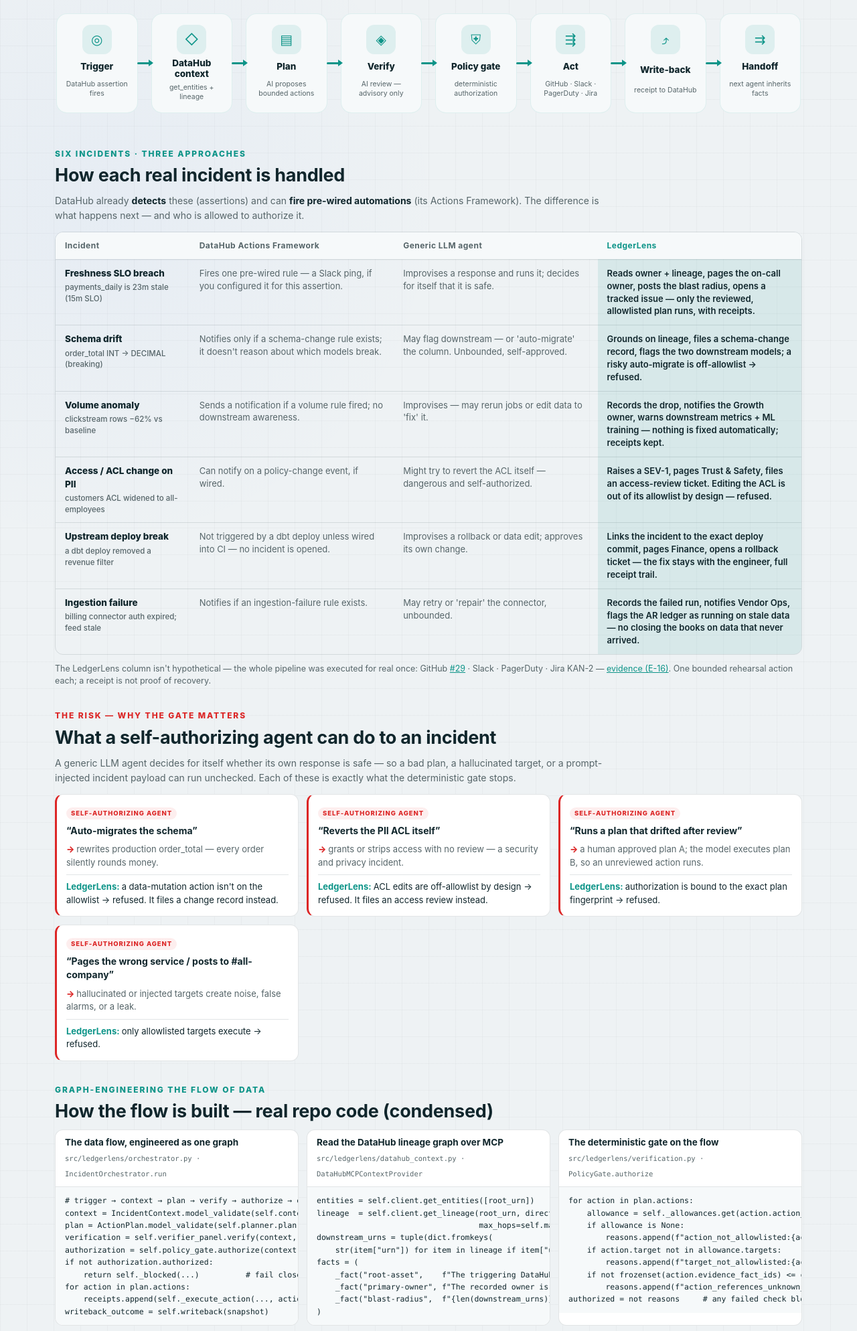
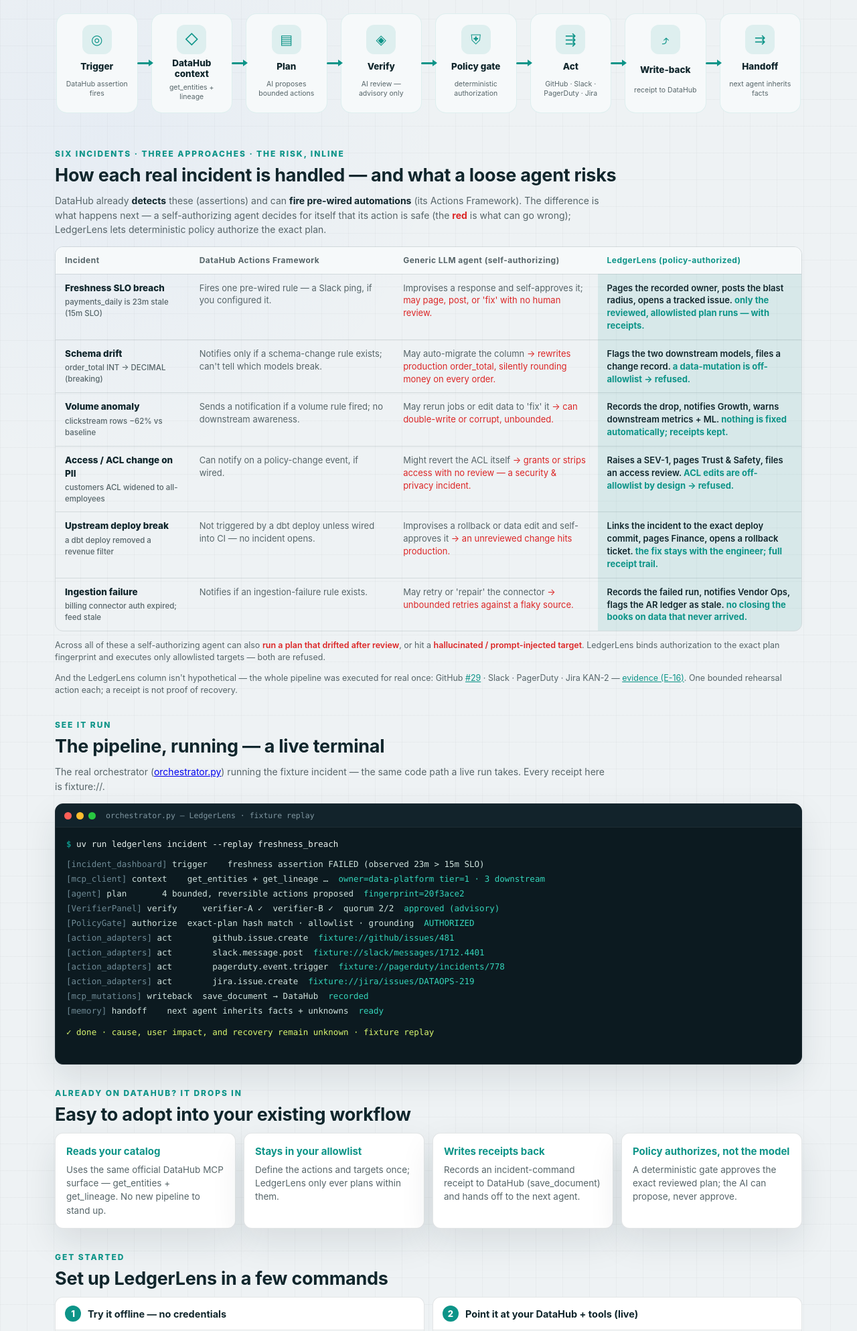
Before and after one commit to tomyimkc/ledgerlens, a FastAPI app: template src/ledgerlens/templates/incident_dashboard.html in a window 1280 px wide. Shown: the part 812-2800 px from the top of the page at 67% size. Run offline with FastAPI, Linux system fonts and the light colour scheme; the template is opened without the code that fills it: most values are stand-ins (such as "Sample title", 1, 10 or a date in 2020); some libraries are stand-ins or nearby versions.

Commit message:
feat(space): wrap pipeline in portrait, fold risk into master table, terminal code view (#60)
Three requested changes to the product page:
- The "How it works" pipeline no longer scrolls sideways in portrait — it wraps into a
  multi-row grid (auto-fit) below 820px, showing the full flow at a glance.
- Removed the separate "The risk" section and folded its content into one larger master
  table: the Generic LLM agent column now shows the danger inline in red (auto-migrate
  corrupting money, ACL self-revert, etc.), and the LedgerLens column shows the gate
  refusal in teal, with the cross-cutting risks (plan drift, injected target) in the
  footer.
- The "real repo code" section is now a live terminal that streams the orchestrator
  running the fixture incident (context → plan → verify → AUTHORIZED → receipts → done),
  with a traffic-light title bar and a blinking cursor; honest (fixture://, cause/recovery
  unknown) and respects prefers-reduced-motion. Links to orchestrator.py.

UI-only; 14 dashboard tests, full offline suite, consistency, and hosted-smoke pass.

Co-authored-by: Claude Opus 4.8 <noreply@anthropic.com>

```diff
--- a/src/ledgerlens/static/incident.css
+++ b/src/ledgerlens/static/incident.css
@@ -2453,12 +2453,42 @@ body.js .pnode.done .pnode-icon { color: var(--teal); }
 
 /* pipeline now rendered as a section */
 .pipe-wrap { overflow-x: auto; }
-/* Portrait / narrow: stack the system map top-to-bottom with down arrows */
+
+/* master-table risk (what a loose agent can do) + gate (how LedgerLens refuses) */
+.cmp-table.cmp6 td.ag .risk { color: var(--coral); }
+.sec-note .risk { color: var(--coral); font-weight: 700; }
+.cmp-table.cmp6 td.us .gate { color: var(--teal); font-weight: 700; }
+.sec-foot .risk { color: var(--coral); font-weight: 600; }
+
+/* terminal: streams the flow like a real run (dark, intentionally) */
+.terminal { border: 1px solid #1e2c33; border-radius: 12px; overflow: hidden; background: #0c1a20; box-shadow: var(--shadow); }
+.term-bar { display: flex; align-items: center; gap: 7px; padding: 9px 13px; background: #12232b; border-bottom: 1px solid #1e2c33; }
+.tdot { width: 11px; height: 11px; border-radius: 50%; }
+.tdot.r { background: #ff5f57; } .tdot.y { background: #febc2e; } .tdot.g { background: #28c840; }
+.term-title { margin-left: 8px; font-family: ui-monospace, SFMono-Regular, Menlo, monospace; font-size: 11.5px; color: #7f96a0; }
+.term-body { padding: 14px 16px; min-height: 340px; font-family: ui-monospace, SFMono-Regular, Menlo, Consolas, monospace; font-size: 12.5px; line-height: 1.75; color: #cfe3dd; overflow-x: auto; }
+.term-line { white-space: pre; }
+.term-line.cmd { color: #eaf3ef; margin-bottom: 8px; }
+.term-prompt { color: var(--teal); font-weight: 700; }
+.term-tag { color: #6f8b96; }
+.term-ok { color: #35d5ba; }
+.term-line.term-done { color: #d8f66f; margin-top: 10px; }
+.term-in { animation: termIn 0.16s ease-out; }
+@keyframes termIn { from { opacity: 0; transform: translateY(2px); } to { opacity: 1; transform: none; } }
+.term-cursor { display: inline-block; width: 8px; height: 14px; background: var(--teal); vertical-align: text-bottom; animation: termBlink 1s step-start infinite; }
+@keyframes termBlink { 50% { opacity: 0; } }
+@media (prefers-reduced-motion: reduce) { .term-in { animation: none; } .term-cursor { animation: none; } }
+
+/* Portrait / narrow: system map stacks; pipeline wraps into multiple rows (no scroll) */
 @media (max-width: 820px) {
   .sysmap { flex-direction: column; align-items: stretch; }
   .sysbox { flex: none; width: 100%; }
   .sysarrow { min-width: 0; width: 100%; padding: 4px 0; }
   .sysarrow-h { transform: rotate(90deg); }
+  .pipe-wrap { overflow-x: visible; }
+  .pipe { display: grid; grid-template-columns: repeat(auto-fit, minmax(140px, 1fr)); gap: 8px; }
+  .pipe .parrow { display: none; }
+  .pipe .pnode { min-width: 0; }
 }
 
 /* get-started setup cards */
--- a/src/ledgerlens/static/incident.js
+++ b/src/ledgerlens/static/incident.js
@@ -79,54 +79,32 @@
       h("p", { class: "syswrite" }, "↩ save_document (MCP write-back) — the incident receipt returns to DataHub for the next agent."));
   };
 
-  // ---- the danger a self-authorizing agent creates -------------------------
-  const DANGERS = [
-    ["Auto-migrates the schema", "rewrites production order_total — every order silently rounds money.", "a data-mutation action isn't on the allowlist → refused. It files a change record instead."],
-    ["Reverts the PII ACL itself", "grants or strips access with no review — a security and privacy incident.", "ACL edits are off-allowlist by design → refused. It files an access review instead."],
-    ["Runs a plan that drifted after review", "a human approved plan A; the model executes plan B, so an unreviewed action runs.", "authorization is bound to the exact plan fingerprint → refused."],
-    ["Pages the wrong service / posts to #all-company", "hallucinated or injected targets create noise, false alarms, or a leak.", "only allowlisted targets execute → refused."],
-  ];
-  const buildDanger = () => {
-    const grid = h("div", { class: "danger-grid" });
-    for (const [act, consequence, refuse] of DANGERS) {
-      grid.append(h("article", { class: "danger-card" },
-        h("div", { class: "danger-act" }, h("span", { class: "danger-tag", text: "SELF-AUTHORIZING AGENT" }), h("strong", { text: "“" + act + "”" })),
-        h("p", { class: "danger-conseq" }, h("span", { class: "danger-arrow", text: "→ " }), consequence),
-        h("p", { class: "danger-fix" }, h("b", { text: "LedgerLens: " }), refuse)));
-    }
-    return h("section", { class: "sec" },
-      h("p", { class: "sec-eyebrow danger-eyebrow", text: "THE RISK — WHY THE GATE MATTERS" }),
-      h("h2", { class: "sec-title", text: "What a self-authorizing agent can do to an incident" }),
-      h("p", { class: "sec-note" }, "A generic LLM agent decides for itself whether its own response is safe — so a bad plan, a hallucinated target, or a prompt-injected incident payload can run unchecked. Each of these is exactly what the deterministic gate stops."),
-      grid);
-  };
-
-  // ---- six incidents, three approaches -------------------------------------
+  // ---- master table: six incidents × three approaches, with the risk inline --
   const COMPARISON = [
     { s: "Freshness SLO breach", d: "payments_daily is 23m stale (15m SLO)",
-      af: "Fires one pre-wired rule — a Slack ping, if you configured it for this assertion.",
-      ag: "Improvises a response and runs it; decides for itself that it is safe.",
-      us: "Reads owner + lineage, pages the on-call owner, posts the blast radius, opens a tracked issue — only the reviewed, allowlisted plan runs, with receipts." },
+      af: "Fires one pre-wired rule — a Slack ping, if you configured it.",
+      ag: "Improvises a response and self-approves it;", agRisk: "may page, post, or 'fix' with no human review.",
+      us: "Pages the recorded owner, posts the blast radius, opens a tracked issue.", usGate: "only the reviewed, allowlisted plan runs — with receipts." },
     { s: "Schema drift", d: "order_total INT → DECIMAL (breaking)",
-      af: "Notifies only if a schema-change rule exists; it doesn't reason about which models break.",
-      ag: "May flag downstream — or 'auto-migrate' the column. Unbounded, self-approved.",
-      us: "Grounds on lineage, files a schema-change record, flags the two downstream models; a risky auto-migrate is off-allowlist → refused." },
+      af: "Notifies only if a schema-change rule exists; can't tell which models break.",
+      ag: "May auto-migrate the column", agRisk: "→ rewrites production order_total, silently rounding money on every order.",
+      us: "Flags the two downstream models, files a change record.", usGate: "a data-mutation is off-allowlist → refused." },
     { s: "Volume anomaly", d: "clickstream rows −62% vs baseline",
       af: "Sends a notification if a volume rule fired; no downstream awareness.",
-      ag: "Improvises — may rerun jobs or edit data to 'fix' it.",
-      us: "Records the drop, notifies the Growth owner, warns downstream metrics + ML training — nothing is fixed automatically; receipts kept." },
+      ag: "May rerun jobs or edit data to 'fix' it", agRisk: "→ can double-write or corrupt, unbounded.",
+      us: "Records the drop, notifies Growth, warns downstream metrics + ML.", usGate: "nothing is fixed automatically; receipts kept." },
     { s: "Access / ACL change on PII", d: "customers ACL widened to all-employees",
       af: "Can notify on a policy-change event, if wired.",
-      ag: "Might try to revert the ACL itself — dangerous and self-authorized.",
-      us: "Raises a SEV-1, pages Trust & Safety, files an access-review ticket. Editing the ACL is out of its allowlist by design — refused." },
+      ag: "Might revert the ACL itself", agRisk: "→ grants or strips access with no review — a security & privacy incident.",
+      us: "Raises a SEV-1, pages Trust & Safety, files an access review.", usGate: "ACL edits are off-allowlist by design → refused." },
     { s: "Upstream deploy break", d: "a dbt deploy removed a revenue filter",
-      af: "Not triggered by a dbt deploy unless wired into CI — no incident is opened.",
-      ag: "Improvises a rollback or data edit; approves its own change.",
-      us: "Links the incident to the exact deploy commit, pages Finance, opens a rollback ticket — the fix stays with the engineer, full receipt trail." },
+      af: "Not triggered by a dbt deploy unless wired into CI — no incident opens.",
+      ag: "Improvises a rollback or data edit and self-approves it", agRisk: "→ an unreviewed change hits production.",
+      us: "Links the incident to the exact deploy commit, pages Finance, opens a rollback ticket.", usGate: "the fix stays with the engineer; full receipt trail." },
     { s: "Ingestion failure", d: "billing connector auth expired; feed stale",
       af: "Notifies if an ingestion-failure rule exists.",
-      ag: "May retry or 'repair' the connector, unbounded.",
-      us: "Records the failed run, notifies Vendor Ops, flags the AR ledger as running on stale data — no closing the books on data that never arrived." },
+      ag: "May retry or 'repair' the connector", agRisk: "→ unbounded retries against a flaky source.",
+      us: "Records the failed run, notifies Vendor Ops, flags the AR ledger as stale.", usGate: "no closing the books on data that never arrived." },
   ];
 
   const buildComparison = () => {
@@ -135,23 +113,28 @@
       tbody.append(h("tr", {},
         h("th", { scope: "row" }, h("strong", { text: r.s }), h("small", { text: r.d })),
         h("td", { text: r.af }),
-        h("td", { text: r.ag }),
-        h("td", { class: "us", text: r.us })));
+        h("td", { class: "ag" }, r.ag + " ", r.agRisk ? h("span", { class: "risk", text: r.agRisk }) : null),
+        h("td", { class: "us" }, r.us + " ", r.usGate ? h("span", { class: "gate", text: r.usGate }) : null)));
     }
     return h("section", { class: "sec" },
-      h("p", { class: "sec-eyebrow", text: "SIX INCIDENTS · THREE APPROACHES" }),
-      h("h2", { class: "sec-title", text: "How each real incident is handled" }),
+      h("p", { class: "sec-eyebrow", text: "SIX INCIDENTS · THREE APPROACHES · THE RISK, INLINE" }),
+      h("h2", { class: "sec-title", text: "How each real incident is handled — and what a loose agent risks" }),
       h("p", { class: "sec-note" }, "DataHub already ", h("b", { text: "detects" }), " these (assertions) and can ",
-        h("b", { text: "fire pre-wired automations" }), " (its Actions Framework). The difference is what happens next — and who is allowed to authorize it."),
+        h("b", { text: "fire pre-wired automations" }), " (its Actions Framework). The difference is what happens next — a self-authorizing agent decides for itself that its action is safe (the ",
+        h("span", { class: "risk", text: "red" }), " is what can go wrong); LedgerLens lets deterministic policy authorize the exact plan."),
       h("div", { class: "cmp-wrap" }, h("table", { class: "cmp-table cmp3 cmp6" },
         h("thead", {}, h("tr", {},
           h("th", { text: "Incident" }),
           h("th", { text: "DataHub Actions Framework" }),
-          h("th", { text: "Generic LLM agent" }),
-          h("th", { class: "us", text: "LedgerLens" }))),
+          h("th", { text: "Generic LLM agent (self-authorizing)" }),
+          h("th", { class: "us", text: "LedgerLens (policy-authorized)" }))),
         tbody)),
+      h("p", { class: "sec-foot" },
+        "Across all of these a self-authorizing agent can also ", h("span", { class: "risk", text: "run a plan that drifted after review" }),
+        ", or hit a ", h("span", { class: "risk", text: "hallucinated / prompt-injected target" }),
+        ". LedgerLens binds authorization to the exact plan fingerprint and executes only allowlisted targets — both are refused."),
       h("p", { class: "sec-foot", "data-realrun": "" },
-        "The LedgerLens column isn't hypothetical — the whole pipeline was executed for real once: GitHub ",
+        "And the LedgerLens column isn't hypothetical — the whole pipeline was executed for real once: GitHub ",
         h("a", { href: "https://github.com/tomyimkc/ledgerlens/issues/29", target: "_blank", rel: "noopener", text: "#29" }),
         " · Slack · PagerDuty · Jira KAN-2 — ",
         h("a", { href: EVIDENCE, target: "_blank", rel: "noopener", text: "evidence (E-16)" }),
@@ -174,67 +157,63 @@
       grid);
   };
 
-  // ---- real code that engineers the flow -----------------------------------
-  const CODE = [
-    {
-      title: "The data flow, engineered as one graph",
-      file: "src/ledgerlens/orchestrator.py · IncidentOrchestrator.run",
-      code: [
-        "# trigger → context → plan → verify → authorize → execute → writeback",
-        "context = IncidentContext.model_validate(self.context_provider(incident))   # DataHub read",
-        "plan = ActionPlan.model_validate(self.planner.plan(context))                # AI proposes",
-        "verification = self.verifier_panel.verify(context, plan)                    # AI reviews",
-        "authorization = self.policy_gate.authorize(context, plan, verification)     # deterministic gate",
-        "if not authorization.authorized:",
-        "    return self._blocked(...)          # fail closed — nothing runs",
-        "for action in plan.actions:",
-        "    receipts.append(self._execute_action(..., action=action))              # allowlisted fanout",
-        "writeback_outcome = self.writeback(snapshot)                               # DataHub write-back",
-      ],
-    },
-    {
-      title: "Read the DataHub lineage graph over MCP",
-      file: "src/ledgerlens/datahub_context.py · DataHubMCPContextProvider",
-      code: [
-        "entities = self.client.get_entities([root_urn])           # MCP: read the entity",
-        "lineage  = self.client.get_lineage(root_urn, direction=\"downstream\",",
-        "                                   max_hops=self.max_hops, count=self.max_results)",
-        "downstream_urns = tuple(dict.fromkeys(",
-        "    str(item[\"urn\"]) for item in lineage if item[\"urn\"] != root_urn))",
-        "facts = (",
-        "    _fact(\"root-asset\",    f\"The triggering DataHub entity is {root_urn}.\", root_urn),",
-        "    _fact(\"primary-owner\", f\"The recorded owner is {owner}.\", f\"{root_urn}#ownership\"),",
-        "    _fact(\"blast-radius\",  f\"{len(downstream_urns)} downstream entities.\", ...),",
-        ")",
-      ],
-    },
-    {
-      title: "The deterministic gate on the flow",
-      file: "src/ledgerlens/verification.py · PolicyGate.authorize",
-      code: [
-        "for action in plan.actions:",
-        "    allowance = self._allowances.get(action.action_type)",
-        "    if allowance is None:",
-        "        reasons.append(f\"action_not_allowlisted:{action.action_id}\")",
-        "    if action.target not in allowance.targets:",
-        "        reasons.append(f\"target_not_allowlisted:{action.action_id}\")    # off-graph target",
-        "    if not frozenset(action.evidence_fact_ids) <= context.fact_ids:",
-        "        reasons.append(f\"action_references_unknown_fact:{...}\")          # ungrounded action",
-        "authorized = not reasons     # any failed check blocks the whole plan",
-      ],
-    },
+  // ---- see it run: a terminal streaming the real flow (fixture replay) ------
+  const TERMINAL = [
+    { cmd: "uv run ledgerlens incident --replay freshness_breach" },
+    { tag: "incident_dashboard", msg: "trigger    freshness assertion FAILED (observed 23m > 15m SLO)" },
+    { tag: "mcp_client", msg: "context    get_entities + get_lineage …", ok: "owner=data-platform tier=1 · 3 downstream" },
+    { tag: "agent", msg: "plan       4 bounded, reversible actions proposed", ok: "fingerprint=20f3ace2" },
+    { tag: "VerifierPanel", msg: "verify     verifier-A ✓  verifier-B ✓  quorum 2/2", ok: "approved (advisory)" },
+    { tag: "PolicyGate", msg: "authorize  exact-plan hash match · allowlist · grounding", ok: "AUTHORIZED" },
+    { tag: "action_adapters", msg: "act        github.issue.create", ok: "fixture://github/issues/481" },
+    { tag: "action_adapters", msg: "act        slack.message.post", ok: "fixture://slack/messages/1712.4401" },
+    { tag: "action_adapters", msg: "act        pagerduty.event.trigger", ok: "fixture://pagerduty/incidents/778" },
+    { tag: "action_adapters", msg: "act        jira.issue.create", ok: "fixture://jira/issues/DATAOPS-219" },
+    { tag: "mcp_mutations", msg: "writeback  save_document → DataHub", ok: "recorded" },
+    { tag: "memory", msg: "handoff    next agent inherits facts + unknowns", ok: "ready" },
+    { done: "✓ done · cause, user impact, and recovery remain unknown · fixture replay" },
   ];
+  const termLine = (l) => {
+    if (l.cmd) return h("div", { class: "term-line cmd" }, h("span", { class: "term-prompt", text: "$ " }), l.cmd);
+    if (l.done) return h("div", { class: "term-line term-done", text: l.done });
+    const row = h("div", { class: "term-line" }, h("span", { class: "term-tag", text: "[" + l.tag + "] " }), l.msg);
+    if (l.ok) row.append(h("span", { class: "term-ok", text: "  " + l.ok }));
+    return row;
+  };
   const buildCode = () => {
-    const grid = h("div", { class: "code-grid" });
-    for (const c of CODE) {
-      grid.append(h("article", { class: "code-card" },
-        h("div", { class: "code-hd" }, h("h3", { text: c.title }), h("code", { class: "code-file", text: c.file })),
-        h("pre", { class: "code-block", text: c.code.join("\n") })));
-    }
+    const bodyT = h("div", { class: "term-body" });
+    const term = h("div", { class: "terminal" },
+      h("div", { class: "term-bar" },
+        h("span", { class: "tdot r" }), h("span", { class: "tdot y" }), h("span", { class: "tdot g" }),
+        h("span", { class: "term-title", text: "orchestrator.py — LedgerLens · fixture replay" })),
+      bodyT);
+    const reduce = window.matchMedia && window.matchMedia("(prefers-reduced-motion: reduce)").matches;
+    let started = false;
+    const stream = () => {
+      if (started) return;
+      started = true;
+      if (reduce) { for (const l of TERMINAL) bodyT.append(termLine(l)); return; }
+      let i = 0;
+      const step = () => {
+        if (i >= TERMINAL.length) { bodyT.append(h("span", { class: "term-cursor", "aria-hidden": "true" })); return; }
+        const line = termLine(TERMINAL[i]); line.classList.add("term-in"); bodyT.append(line); i += 1;
+        setTimeout(step, 270);
+      };
+      step();
+    };
+    if (typeof IntersectionObserver === "function") {
+      const io = new IntersectionObserver((entries) => {
+        for (const e of entries) if (e.isIntersecting) { io.disconnect(); stream(); }
+      }, { threshold: 0.25 });
+      io.observe(term);
+    } else { stream(); }
     return h("section", { class: "sec" },
-      h("p", { class: "sec-eyebrow", text: "GRAPH-ENGINEERING THE FLOW OF DATA" }),
-      h("h2", { class: "sec-title", text: "How the flow is built — real repo code (condensed)" }),
-      grid);
+      h("p", { class: "sec-eyebrow", text: "SEE IT RUN" }),
+      h("h2", { class: "sec-title", text: "The pipeline, running — a live terminal" }),
+      h("p", { class: "sec-note" }, "The real orchestrator (",
+        h("a", { href: "https://github.com/tomyimkc/ledgerlens/blob/main/src/ledgerlens/orchestrator.py", target: "_blank", rel: "noopener", text: "orchestrator.py" }),
+        ") running the fixture incident — the same code path a live run takes. Every receipt here is fixture://."),
+      term);
   };
 
   // ---- live gate proof -----------------------------------------------------
@@ -323,7 +302,7 @@
     detailEl.replaceChildren(h("div", { class: "logloading" }, h("span", { class: "sv-spinner", "aria-hidden": "true" }), GATE));
     const proof = await buildProofSection();
     detailEl.replaceChildren(
-      buildWhat(), buildPipe(), buildComparison(), buildDanger(), buildCode(),
+      buildWhat(), buildPipe(), buildComparison(), buildCode(),
       ...(proof ? [proof] : []), buildAdoption(), buildSetup());
   };
 
```
